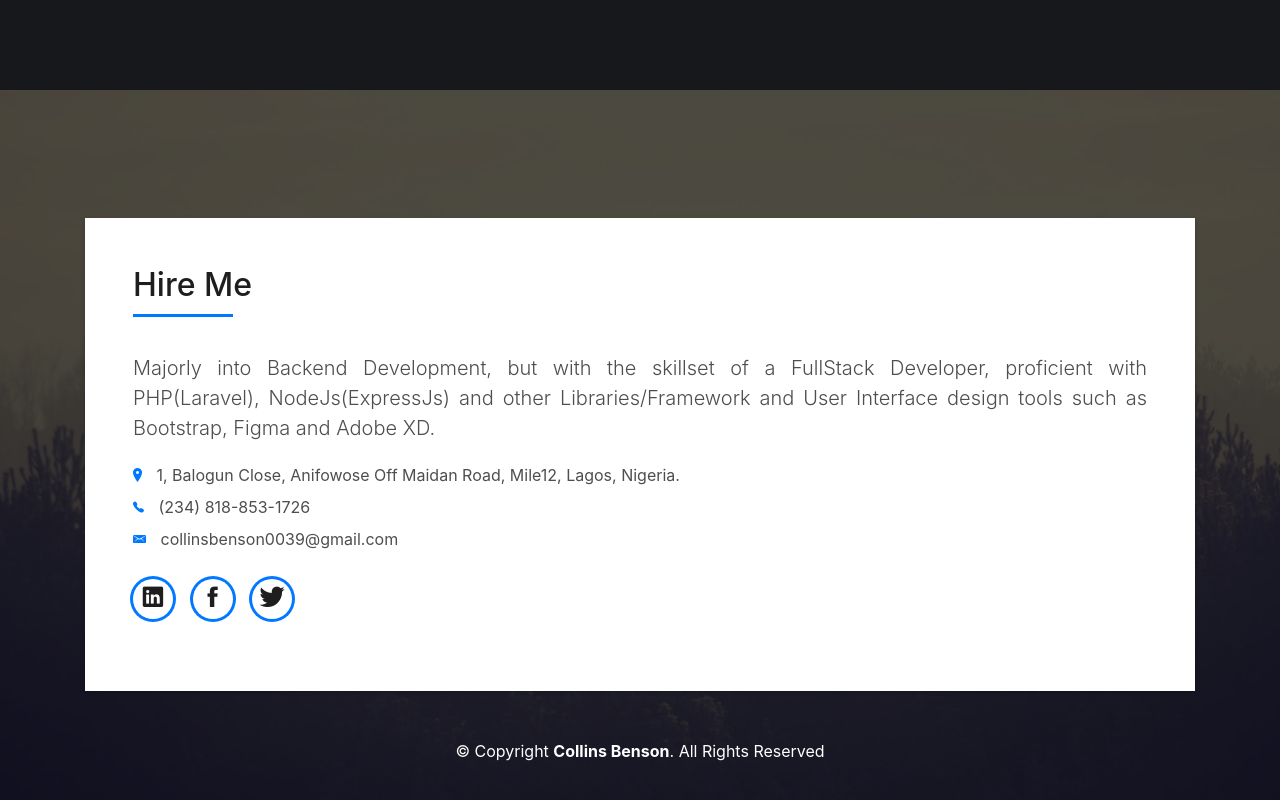
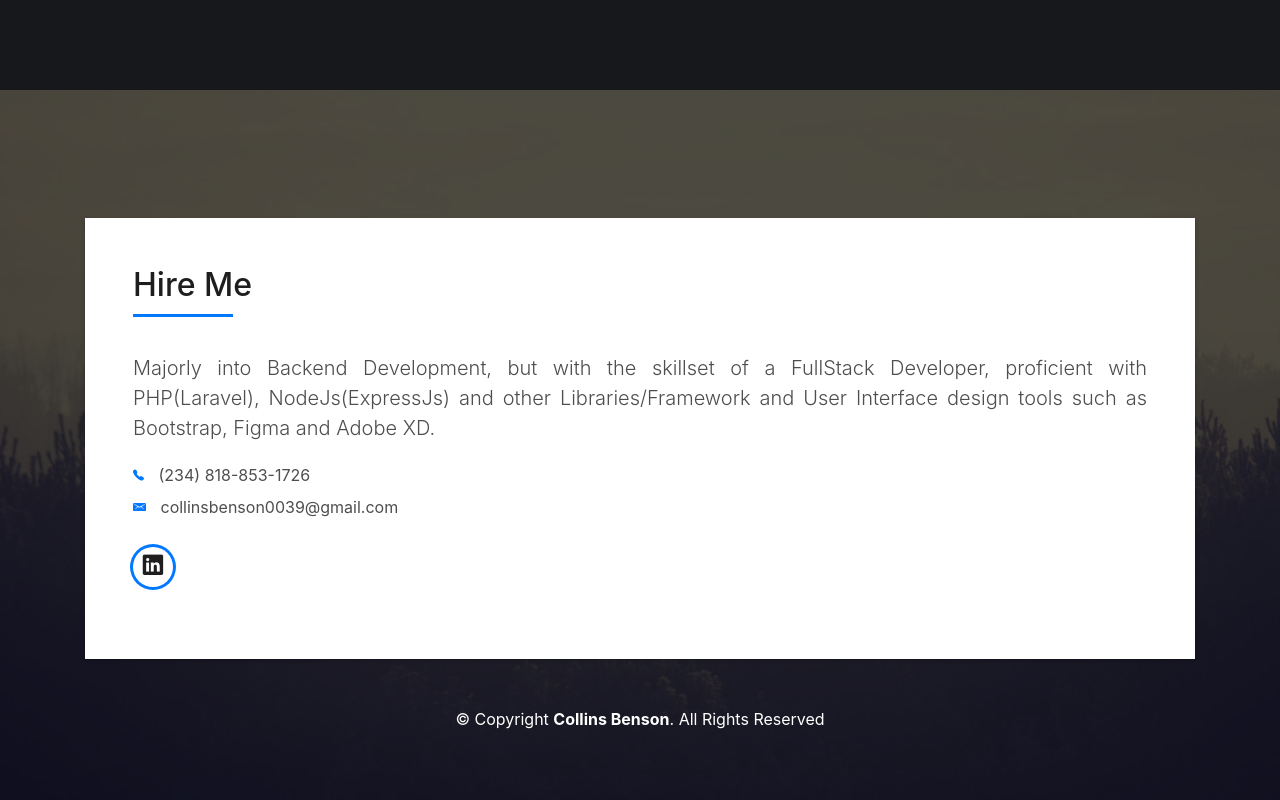
Before and after one commit to khollinzx/khollinzx-website, a plain HTML site: page index.html in a window 1280 px wide. Shown: the part 1728-2528 px from the top of the page. Drawn offline with Linux system fonts and the light colour scheme; files whose address does not match are found by name.

Commit message:
Update index.html

```diff
--- a/index.html
+++ b/index.html
@@ -75,7 +75,7 @@
       <div class="table-cell">
         <div class="container">
           <!--<p class="display-6 color-d">Hello, world!</p>-->
-          <h1 class="intro-title mb-4">I am Collins Benson</h1>
+          <h1 class="intro-title mb-4">I am Collins</h1>
           <p class="intro-subtitle"><span class="text-slider-items">Backend Developer,UI Designer (Figma)</span><strong class="text-slider"></strong></p>
           <!-- <p class="pt-3"><a class="btn btn-primary btn js-scroll px-4" href="#about" role="button">Learn More</a></p> -->
         </div>
@@ -257,7 +257,7 @@
                       Libraries/Framework and User Interface design tools such as Bootstrap, Figma and Adobe XD.
                     </p>
                     <ul class="list-ico">
-                      <li><span class="ion-ios-location"></span> 1, Balogun Close, Anifowose Off Maidan Road, Mile12, Lagos, Nigeria.</li>
+<!--                       <li><span class="ion-ios-location"></span> 1, Balogun Close, Anifowose Off Maidan Road, Mile12, Lagos, Nigeria.</li> -->
                       <li><span class="ion-ios-telephone"></span> (234) 818-853-1726</li>
                       <li><span class="ion-email"></span> collinsbenson0039@gmail.com</li>
                     </ul>
@@ -265,8 +265,8 @@
                   <div class="socials">
                     <ul>
                       <li><a href="https://linkedin.com/in/benson-collins" target="_blank"><span class="ico-circle"><i class="ion-social-linkedin"></i></span></a></li>
-                      <li><a href=""><span class="ico-circle" target="_blank"><i class="ion-social-facebook"></i></span></a></li>
-                      <li><a href=""><span class="ico-circle" target="_blank"><i class="ion-social-twitter"></i></span></a></li>
+<!--                       <li><a href=""><span class="ico-circle" target="_blank"><i class="ion-social-facebook"></i></span></a></li>
+                      <li><a href=""><span class="ico-circle" target="_blank"><i class="ion-social-twitter"></i></span></a></li> -->
                     </ul>
                   </div>
                 </div>
```
